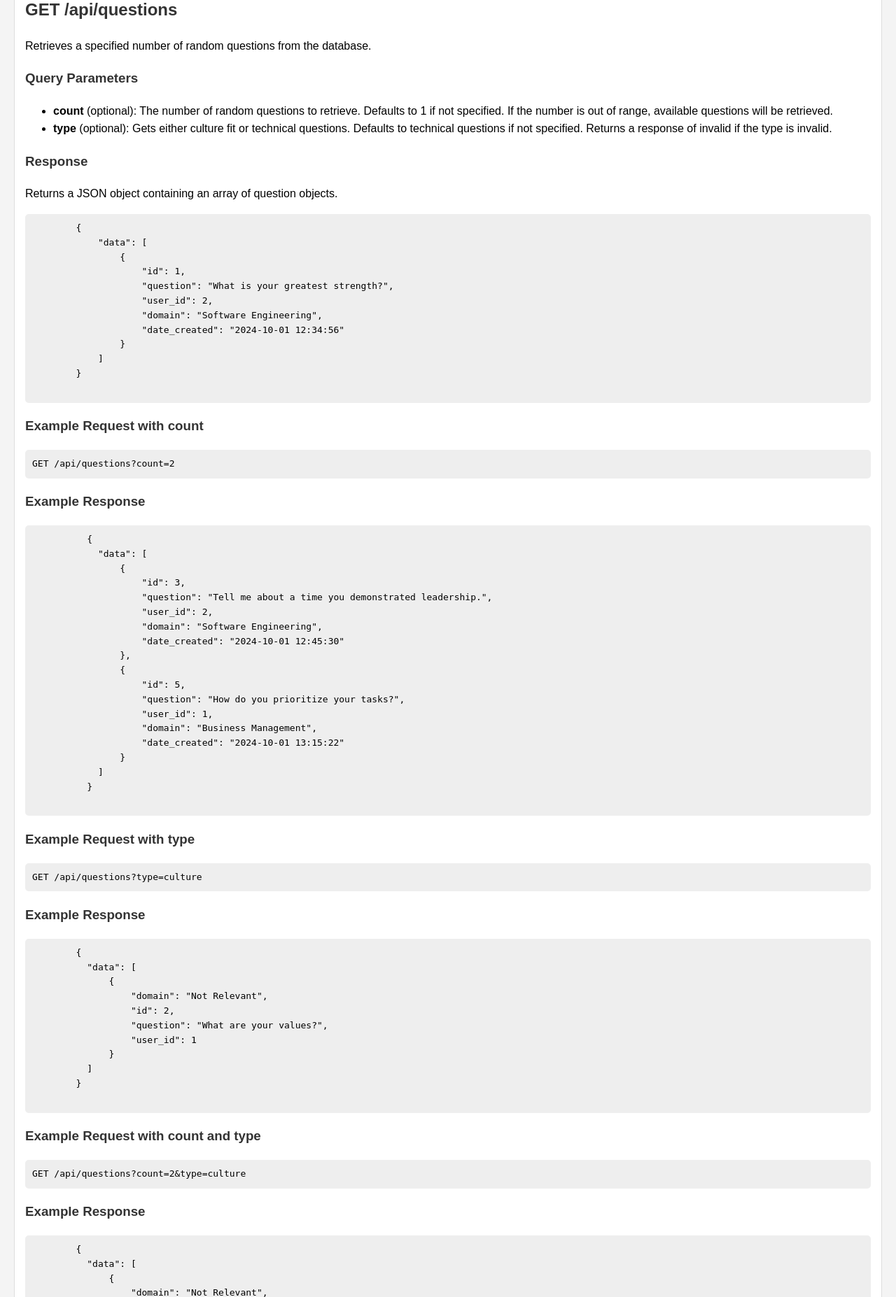
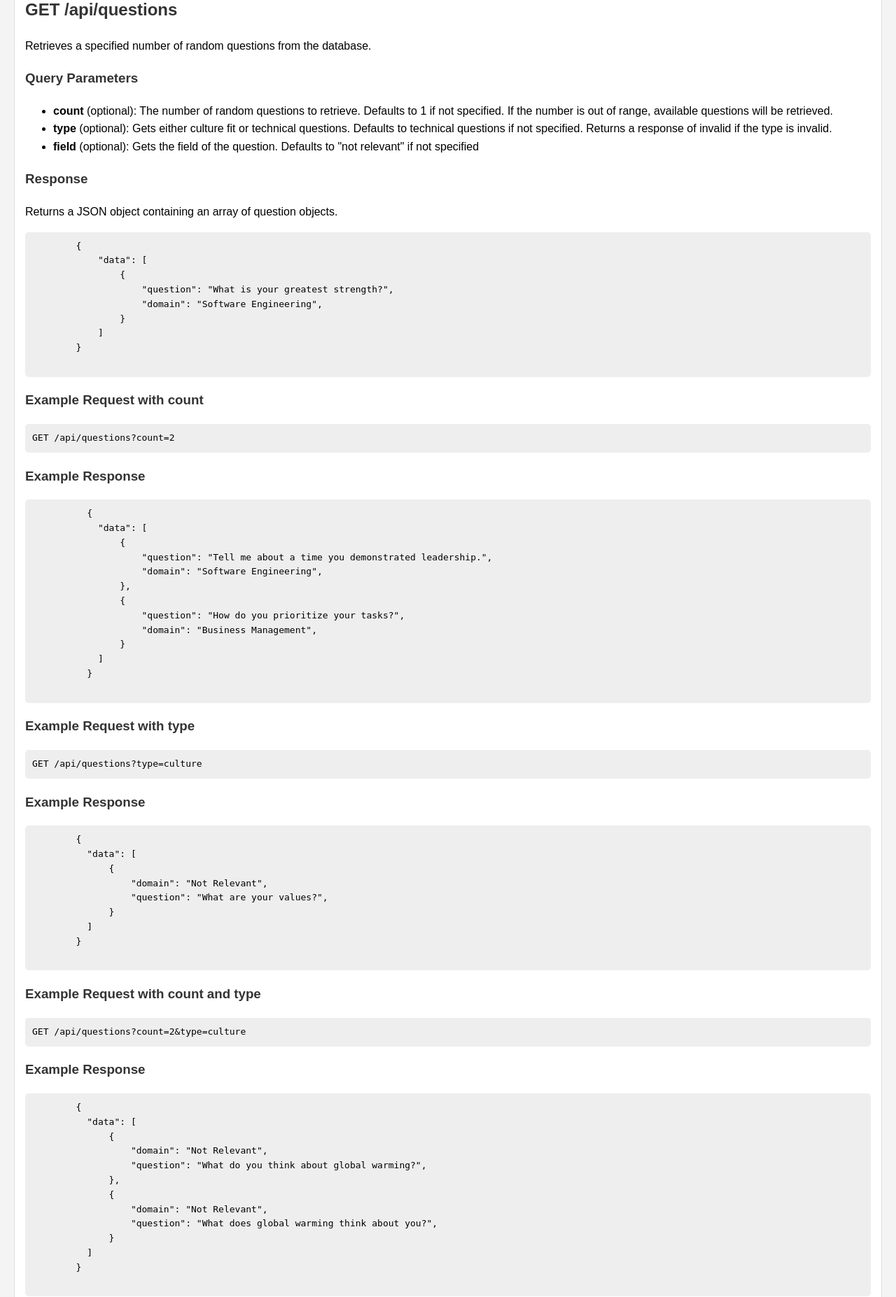
Before and after one commit to aust21/bhuggettiAPI, a Flask app: page /docs in a window 1280 px wide. Shown: the part 197-2051 px from the top of the page at 70% size. Run offline with Flask 3, Linux system fonts and the light colour scheme.

Commit message:
change db

```diff
--- a/inatorAPI/__init__.py
+++ b/inatorAPI/__init__.py
@@ -82,22 +82,33 @@ def create_app():
         # in the future, select random id's first and return the questions from them
         count = request.args.get('count', default=1, type=int)
         q_type = request.args.get('type', default="technical", type=str)
+        q_field = request.args.get('field', default="not relevant", type=str).lower()
 
-        if q_type.lower() == "technical":
-            questions = TechnicalQuestion.query.order_by(func.random()).limit(count).all()
-        elif q_type.lower() == "culture":
-            questions = CultureFitQuestion.query.order_by(func.random()).limit(count).all()
-        else:
-            return jsonify({"data":"invalid question type. Please refer to the docs"})
+        print(q_field)
+        if q_field == "not relevant":
+            if q_type.lower() == "technical":
+                questions = TechnicalQuestion.query.order_by(func.random()).limit(count).all()
+            elif q_type.lower() == "culture":
+                questions = CultureFitQuestion.query.order_by(func.random()).limit(count).all()
+            else:
+                return jsonify({"data":"invalid question type. Please refer to the docs"})
+
+        elif q_field != "not relevant":
+            if q_type.lower() == "technical":
+                questions = TechnicalQuestion.query.filter(TechnicalQuestion.domain == q_field).order_by(func.random()).limit(count).all()
+            elif q_type.lower() == "culture":
+                questions = CultureFitQuestion.query.filter(CultureFitQuestion.domain == q_field).order_by(func.random()).limit(count).all()
+                print(f"questions {questions}")
+            else:
+                return jsonify({"data":"invalid question type. Please refer to the docs"})
+
 
         if len(questions) == 0:
             return jsonify({"data": "there are no questions yet for this field"})
 
         questions_data = [
             {
-                "id": question.id,
                 "question": question.question,
-                "user_id": question.user_id,
                 "domain": question.domain,
             }
             for question in questions
--- a/inatorAPI/auth.py
+++ b/inatorAPI/auth.py
@@ -288,7 +288,6 @@ def sign_up():
         else:
             new_user = User(email=email, name=name, speciality=speciality,
             password=generate_password_hash(password, method="pbkdf2:sha256"), company=company,
-            profile_image="default.png",
             cormfirm_code="0000000",
             account_confirmed=False)
             db.session.add(new_user)
--- a/inatorAPI/models.py
+++ b/inatorAPI/models.py
@@ -16,7 +16,6 @@ class User(db.Model, UserMixin):
     is_admin = db.Column(db.Boolean, default=False)
     culture_fit_questions = db.relationship('CultureFitQuestion', backref='user', passive_deletes=True)
     technical_questions = db.relationship('TechnicalQuestion', backref='user', passive_deletes=True)
-    profile_image = db.Column(db.String(100), default='default.png')
     cormfirm_code = db.Column(db.String(7), default="0000000")
     account_confirmed = db.Column(db.Boolean, default=False)
 
--- a/inatorAPI/templates/admin_users_view.html
+++ b/inatorAPI/templates/admin_users_view.html
@@ -5,7 +5,7 @@
     <div class="card">
       <div class="img-avatar">
         <img
-          src="{{ url_for('static', filename='profile_pics/' + user.profile_image) }}"
+          src="{{ url_for('static', filename='profile_pics/default.png') }}"
           alt="Profile Image"
         />
       </div>
--- a/inatorAPI/templates/docs.html
+++ b/inatorAPI/templates/docs.html
@@ -56,6 +56,11 @@
           questions. Defaults to technical questions if not specified. Returns a
           response of invalid if the type is invalid.
         </li>
+
+        <li>
+          <strong>field</strong> (optional): Gets the field of the question.
+          Defaults to "not relevant" if not specified
+        </li>
       </ul>
 
       <h3>Response</h3>
@@ -64,11 +69,8 @@
         {
             "data": [
                 {
-                    "id": 1,
                     "question": "What is your greatest strength?",
-                    "user_id": 2,
                     "domain": "Software Engineering",
-                    "date_created": "2024-10-01 12:34:56"
                 }
             ]
         }
@@ -82,18 +84,12 @@
           {
             "data": [
                 {
-                    "id": 3,
                     "question": "Tell me about a time you demonstrated leadership.",
-                    "user_id": 2,
                     "domain": "Software Engineering",
-                    "date_created": "2024-10-01 12:45:30"
                 },
                 {
-                    "id": 5,
                     "question": "How do you prioritize your tasks?",
-                    "user_id": 1,
                     "domain": "Business Management",
-                    "date_created": "2024-10-01 13:15:22"
                 }
             ]
           }
@@ -108,9 +104,7 @@
           "data": [
               {
                   "domain": "Not Relevant",
-                  "id": 2,
                   "question": "What are your values?",
-                  "user_id": 1
               }
           ]
         }
@@ -125,15 +119,30 @@
           "data": [
               {
                   "domain": "Not Relevant",
-                  "id": 1,
-                  "question": "Tell me about a time you created something innovative",
-                  "user_id": 1
+                  "question": "What do you think about global warming?",
               },
               {
                   "domain": "Not Relevant",
-                  "id": 2,
-                  "question": "What are your values?",
-                  "user_id": 1
+                  "question": "What does global warming think about you?",
+              }
+          ]
+        }
+      </pre>
+
+      <h3>Example Request with count and type and field</h3>
+      <pre>GET /api/questions?count=2&type=culture&field=architecture</pre>
+
+      <h3>Example Response</h3>
+      <pre>
+        {
+          "data": [
+              {
+                  "domain": "architecture",
+                  "question": "What is a house?",
+              },
+              {
+                  "domain": "architecture",
+                  "question": "A house is what?",
               }
           ]
         }
@@ -142,6 +151,7 @@
 
     <footer>
       <p>API Documentation Version 1.0</p>
+      <p>Written by a conspiracy theorist</p>
     </footer>
   </body>
 </html>
--- a/inatorAPI/templates/settings.html
+++ b/inatorAPI/templates/settings.html
@@ -31,7 +31,7 @@
         <div class="side">
           <div class="img">
             <img
-              src="{{ url_for('static', filename='profile_pics/' + current_user.profile_image) }}"
+              src="{{ url_for('static', filename='profile_pics/default.png') }}"
               alt="Profile Image"
             />
           </div>
```
Also changed, not shown: inatorAPI/templates/dashboard.html (+7 -1 lines), inatorAPI/views.py (+25 -33 lines).
